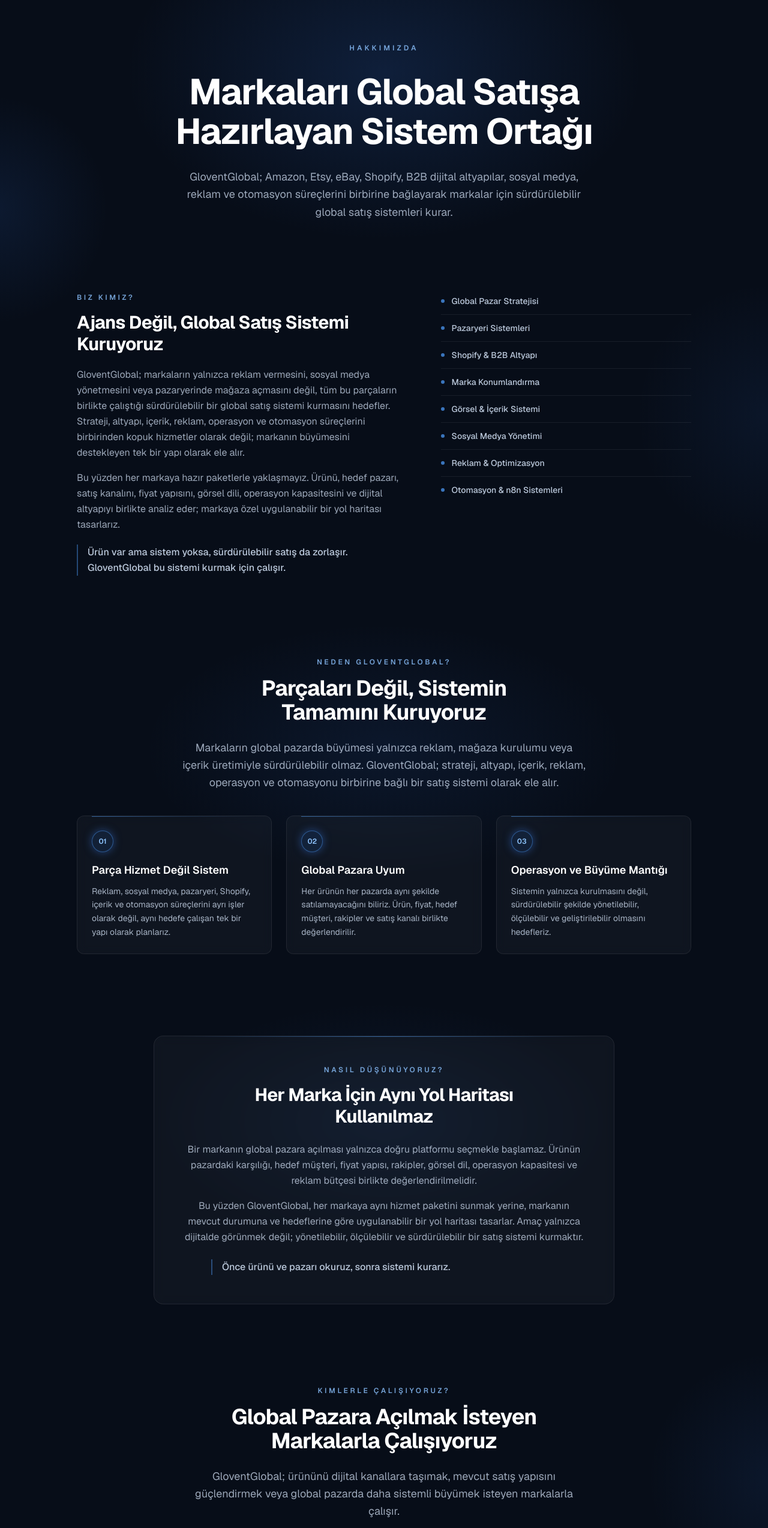
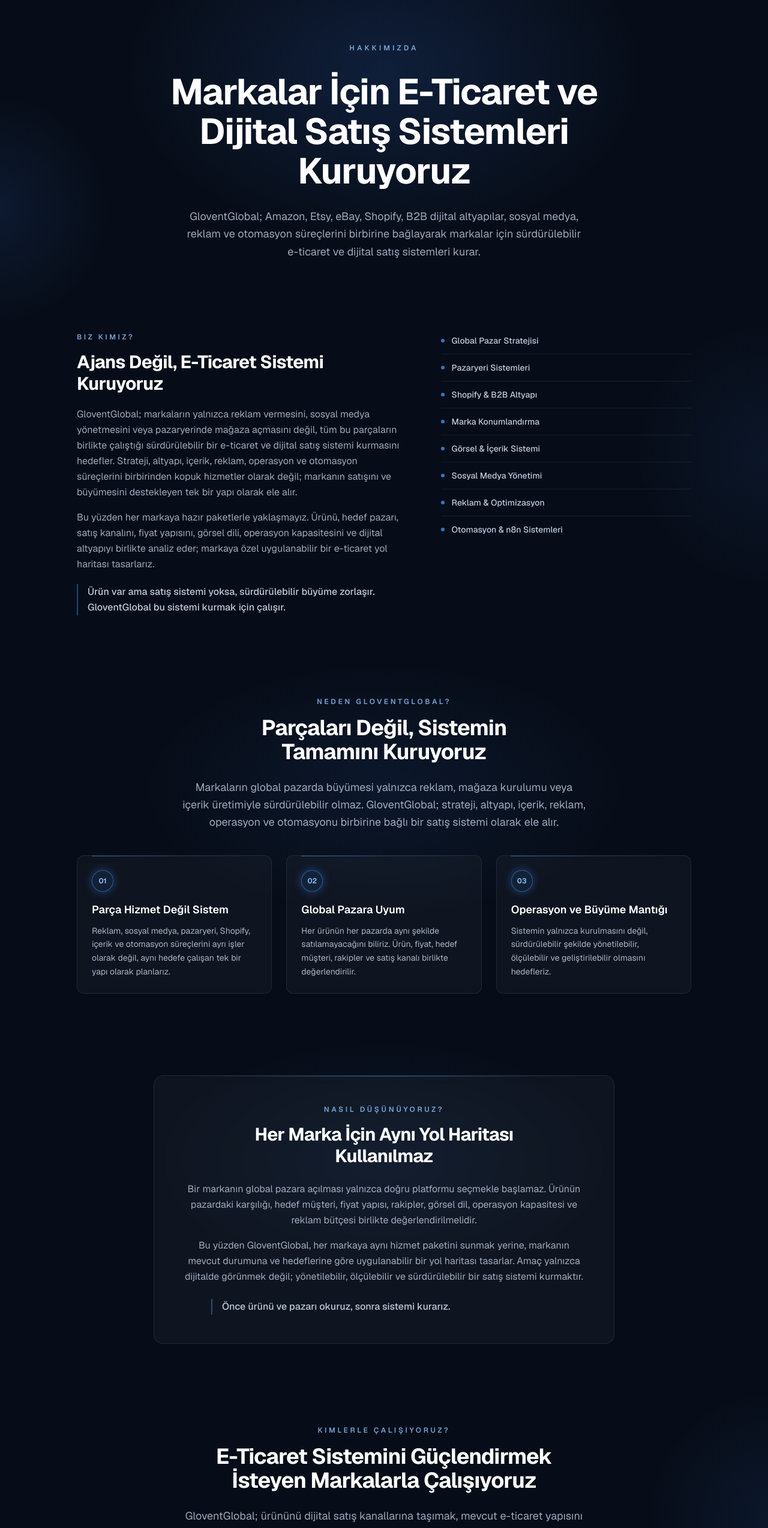
Before and after one commit to batu34dogan/gloventglobal, a Next.js app: page /hakkimizda in a window 1280 px wide. Shown: the part 40-2588 px from the top of the page at 60% size. Built offline with nearby package versions, Linux system fonts and the light colour scheme.

Commit message:
dil revize

```diff
--- a/components/about/AboutContent.tsx
+++ b/components/about/AboutContent.tsx
@@ -101,7 +101,7 @@
   {
     number: '01',
     title: 'Üreticiler',
-    description: 'Ürününü ilk kez global pazarlara taşımak isteyen üreticiler için pazar, kanal ve satış sistemi planı oluştururuz.',
+    description: 'Ürününü ilk kez dijital satış kanallarına ve pazaryerlerine taşımak isteyen üreticiler için pazar, kanal ve satış sistemi planı oluştururuz.',
   },
   {
     number: '02',
@@ -120,8 +120,8 @@
   },
   {
     number: '05',
-    title: 'Globalde Marka Algısını Güçlendirmek İsteyenler',
-    description: 'Görsel dil, sosyal medya, içerik ve reklam yapısıyla global pazarda daha güçlü görünmek isteyen markalar için bütüncül yapı kurarız.',
+    title: 'Dijitalde Marka Algısını Güçlendirmek İsteyenler',
+    description: 'Görsel dil, sosyal medya, içerik ve reklam yapısıyla dijital kanallarda daha güçlü görünmek isteyen markalar için bütüncül yapı kurarız.',
   },
 ];
 
@@ -191,7 +191,7 @@
               'delay-[200ms]',
             )}`}
           >
-            Markaları Global Satışa Hazırlayan Sistem Ortağı
+            Markalar İçin E-Ticaret ve Dijital Satış Sistemleri Kuruyoruz
           </h1>
           <p
             className={`mx-auto mt-7 max-w-2xl text-base leading-relaxed text-blue-100/70 sm:text-lg ${reveal(
@@ -199,7 +199,8 @@
             )}`}
           >
             GloventGlobal; Amazon, Etsy, eBay, Shopify, B2B dijital altyapılar, sosyal medya, reklam ve otomasyon
-            süreçlerini birbirine bağlayarak markalar için sürdürülebilir global satış sistemleri kurar.
+            süreçlerini birbirine bağlayarak markalar için sürdürülebilir e-ticaret ve dijital satış sistemleri
+            kurar.
           </p>
         </div>
       </section>
@@ -216,25 +217,26 @@
               Biz Kimiz?
             </p>
             <h2 className={`mt-4 text-2xl font-bold tracking-tight sm:text-3xl ${whoReveal('delay-[100ms]')}`}>
-              Ajans Değil, Global Satış Sistemi Kuruyoruz
+              Ajans Değil, E-Ticaret Sistemi Kuruyoruz
             </h2>
             <p className={`mt-5 text-sm leading-relaxed text-blue-100/70 sm:text-base ${whoReveal('delay-[200ms]')}`}>
               GloventGlobal; markaların yalnızca reklam vermesini, sosyal medya yönetmesini veya pazaryerinde
-              mağaza açmasını değil, tüm bu parçaların birlikte çalıştığı sürdürülebilir bir global satış sistemi
-              kurmasını hedefler. Strateji, altyapı, içerik, reklam, operasyon ve otomasyon süreçlerini birbirinden
-              kopuk hizmetler olarak değil; markanın büyümesini destekleyen tek bir yapı olarak ele alır.
+              mağaza açmasını değil, tüm bu parçaların birlikte çalıştığı sürdürülebilir bir e-ticaret ve dijital
+              satış sistemi kurmasını hedefler. Strateji, altyapı, içerik, reklam, operasyon ve otomasyon
+              süreçlerini birbirinden kopuk hizmetler olarak değil; markanın satışını ve büyümesini destekleyen tek
+              bir yapı olarak ele alır.
             </p>
             <p className={`mt-4 text-sm leading-relaxed text-blue-100/70 sm:text-base ${whoReveal('delay-[280ms]')}`}>
               Bu yüzden her markaya hazır paketlerle yaklaşmayız. Ürünü, hedef pazarı, satış kanalını, fiyat
               yapısını, görsel dili, operasyon kapasitesini ve dijital altyapıyı birlikte analiz eder; markaya özel
-              uygulanabilir bir yol haritası tasarlarız.
+              uygulanabilir bir e-ticaret yol haritası tasarlarız.
             </p>
             <p
               className={`mt-5 border-l-2 border-blue-400/40 pl-4 text-sm font-medium leading-relaxed text-blue-100/85 sm:text-base ${whoReveal(
                 'delay-[360ms]',
               )}`}
             >
-              Ürün var ama sistem yoksa, sürdürülebilir satış da zorlaşır. GloventGlobal bu sistemi kurmak için
+              Ürün var ama satış sistemi yoksa, sürdürülebilir büyüme zorlaşır. GloventGlobal bu sistemi kurmak için
               çalışır.
             </p>
           </div>
@@ -351,15 +353,15 @@
               'delay-[100ms]',
             )}`}
           >
-            Global Pazara Açılmak İsteyen Markalarla Çalışıyoruz
+            E-Ticaret Sistemini Güçlendirmek İsteyen Markalarla Çalışıyoruz
           </h2>
           <p
             className={`mx-auto mt-6 max-w-2xl text-base leading-relaxed text-blue-100/70 sm:text-lg ${audienceReveal(
               'delay-[200ms]',
             )}`}
           >
-            GloventGlobal; ürününü dijital kanallara taşımak, mevcut satış yapısını güçlendirmek veya global pazarda
-            daha sistemli büyümek isteyen markalarla çalışır.
+            GloventGlobal; ürününü dijital satış kanallarına taşımak, mevcut e-ticaret yapısını güçlendirmek veya
+            pazaryeri, Shopify, B2B ve sosyal medya kanallarında daha sistemli büyümek isteyen markalarla çalışır.
           </p>
         </div>
 
```
